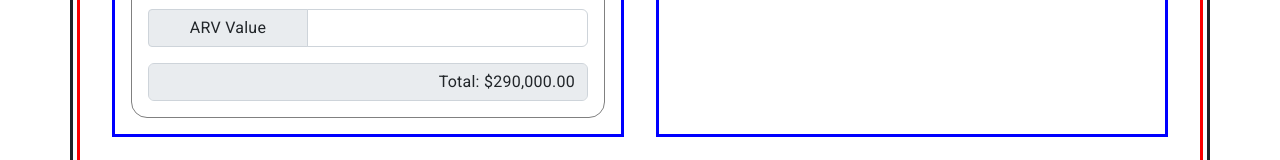
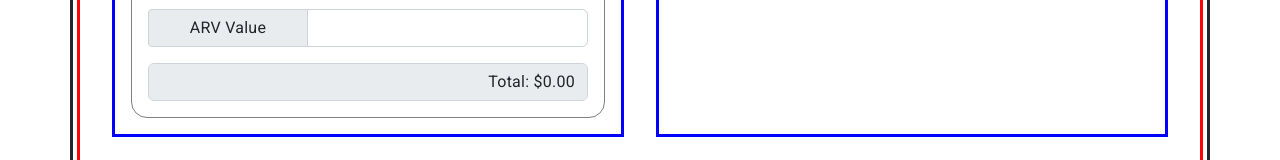
Before and after one commit to douar/calculators, an Angular app: page / in a window 1280 px wide. Shown: the part 431-591 px from the top of the page. Built offline with nearby package versions, Linux system fonts and the light colour scheme.

Commit message:
get the sum

```diff
--- a/src/app/components/investment-estate/investment-estate.component.html
+++ b/src/app/components/investment-estate/investment-estate.component.html
@@ -52,7 +52,7 @@
                  (ngModelChange)="consoleChange()">
         </div>
         <div class="form-control" style="background-color: #E9ECEF">
-          <span style="display: flex; justify-content: end">Total: {{290000 | currency}}</span>
+          <span style="display: flex; justify-content: end">Total: {{sumBaseNumbers | currency}}</span>
         </div>
       </div>
     </div>
--- a/src/app/components/investment-estate/investment-estate.component.ts
+++ b/src/app/components/investment-estate/investment-estate.component.ts
@@ -9,9 +9,17 @@ import {IBaseNumbers} from "../../interface/IBaseNumbers";
 export class InvestmentEstateComponent {
 
   baseNumbers: IBaseNumbers = {}
+  sumBaseNumbers: number = 0
   constructor() {}
 
   consoleChange(){
     console.log(this.baseNumbers)
+    let nums = Object.values(this.baseNumbers)
+    let sum = 0
+    for(let i = 0; i < nums.length; i++){
+      sum += nums[i];
+    }
+    this.sumBaseNumbers = sum
+    console.log(this.sumBaseNumbers)
   }
 }
```
